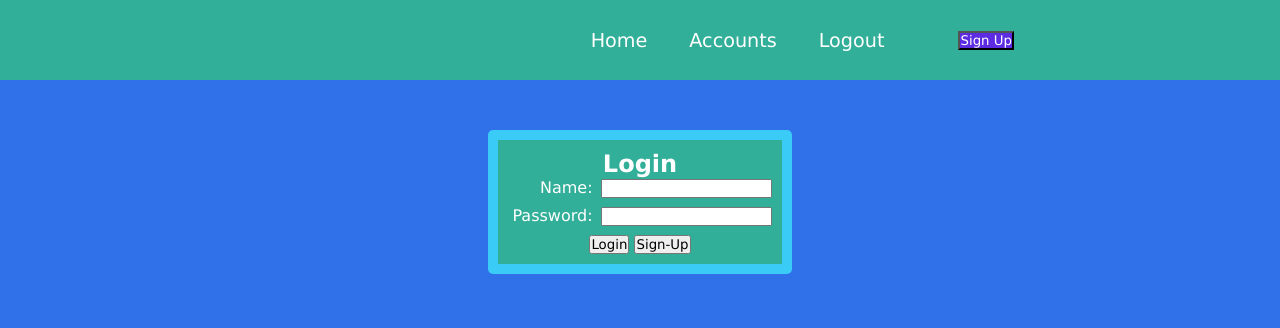
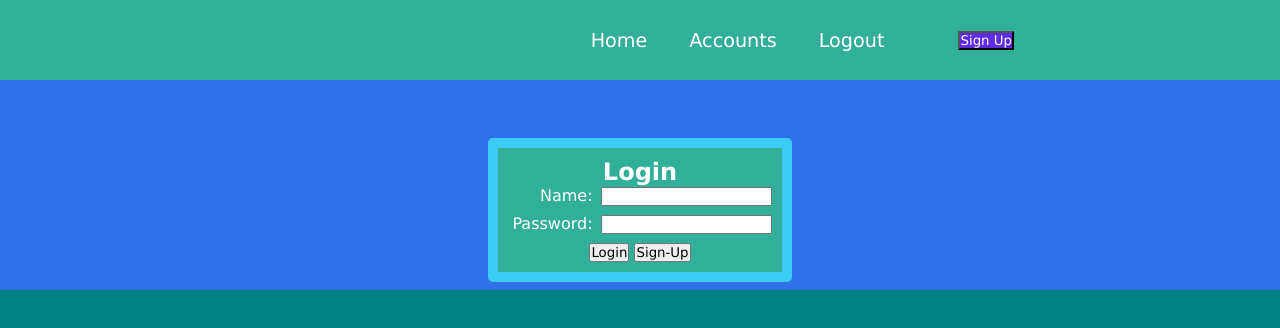
Before and after one commit to parsegraph/transaction-server, a React app in the folder budgetapp/: page / in a window 1280 px wide. Shown: the top 328 px of the page. Built offline with nearby package versions, Linux system fonts and the light colour scheme; the HTML template or start-up script is replaced by a standard one.

Commit message:
acct table styling

```diff
--- a/budgetapp/frontend/src/components/App.js
+++ b/budgetapp/frontend/src/components/App.js
@@ -12,13 +12,13 @@ function App() {
   return (
     <Router>
       <Navbar />
-      <div>
+      <main>
         <Switch>
           <Route exact strict path="/" component={Login} />
           <Route exact path="/account" component={Accounts} />
           <Route exact path="/transaction" component={Transactions} />
         </Switch>
-      </div>
+      </main>
     </Router>
   );
 }
--- a/budgetapp/frontend/src/components/layout/pages/Accounts.css
+++ b/budgetapp/frontend/src/components/layout/pages/Accounts.css
@@ -1,7 +1,7 @@
 div.accts {
   border: 10px solid rgb(92, 43, 226);
-  border-radius:10px;
-  width: 700px !important;
+  border-radius: 10px;
+  max-width: 700px !important;
   margin-left: auto;
   margin-right: auto;
   margin-top: 1em;
@@ -12,8 +12,9 @@ table.accts {
   margin-bottom: 0;
 }
 
-table.accts td, table.accts th {
-  padding: .3em;
+table.accts td,
+table.accts th {
+  padding: 0.3em;
 }
 
 body {
--- a/budgetapp/frontend/src/components/layout/styles/App.css
+++ b/budgetapp/frontend/src/components/layout/styles/App.css
@@ -5,6 +5,8 @@
   font-family: Verdana, Geneva, Tahoma, sans-serif;
 }
 
-body {
-  background-color: rgb(48, 113, 233) !important;
+main {
+  background-color: rgb(48, 113, 233);
+  padding: 0.5em;
+  min-height: 100%;
 }
```
Also changed, not shown: 1 other file (tests, documents, lock files or other folders).
